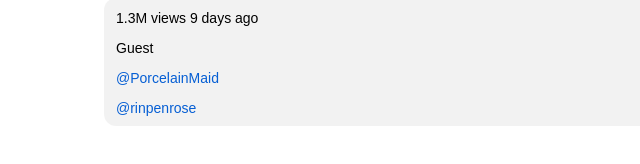
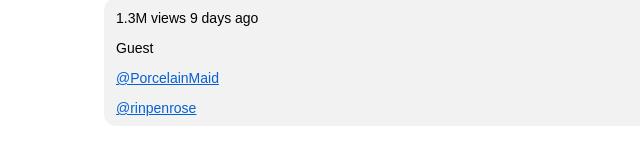
Before and after one commit to hello20076-code/youtube-clone, a plain HTML site: page index.html in a window 1280 px wide. Shown: the part 926-1090 px from the top of the page, 0-640 px from the left. Drawn offline with Linux system fonts and the light colour scheme; files whose address does not match are found by name.

Commit message:
Update index.html

```diff
--- a/index.html
+++ b/index.html
@@ -107,8 +107,8 @@
         <div class="description">
           1.3M views  9 days ago
           <p style="font-size: 14px; font-weight: 400;">Guest</p>
-          <p style="color:rgb(6, 95, 212); display: block;" href="https://www.youtube.com/@PorcelainMaid">@PorcelainMaid</p>
-          <p style="color:rgb(6, 95, 212); display: block;" href="https://www.youtube.com/@rinpenrose">@rinpenrose</p>
+          <p><a style="color:rgb(6, 95, 212); display: block;" href="https://www.youtube.com/@PorcelainMaid">@PorcelainMaid</a></p>
+          <p><a style="color:rgb(6, 95, 212); display: block;" href="https://www.youtube.com/@rinpenrose">@rinpenrose</a></p>
         </div>
 
 
```
